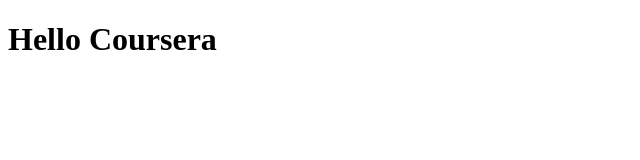
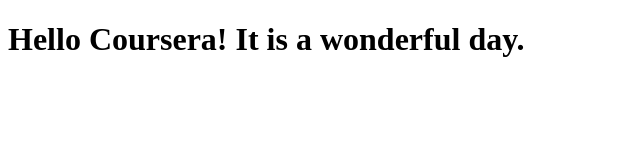
Before and after one commit to jedayton/coursera-test, a plain HTML site: page site/index.html in a window 1280 px wide. Shown: the whole page, without its empty margins (0-640 px from the left). Drawn offline with Linux system fonts and the light colour scheme.

Commit message:
Small addition to index.html file.

```diff
--- a/site/index.html
+++ b/site/index.html
@@ -4,6 +4,6 @@
 	<title>Hello Coursera</title>
 </head>
 <body>
-<h1>Hello Coursera</h1>
+<h1>Hello Coursera! It is a wonderful day.</h1>
 </body>
 </html>
```
